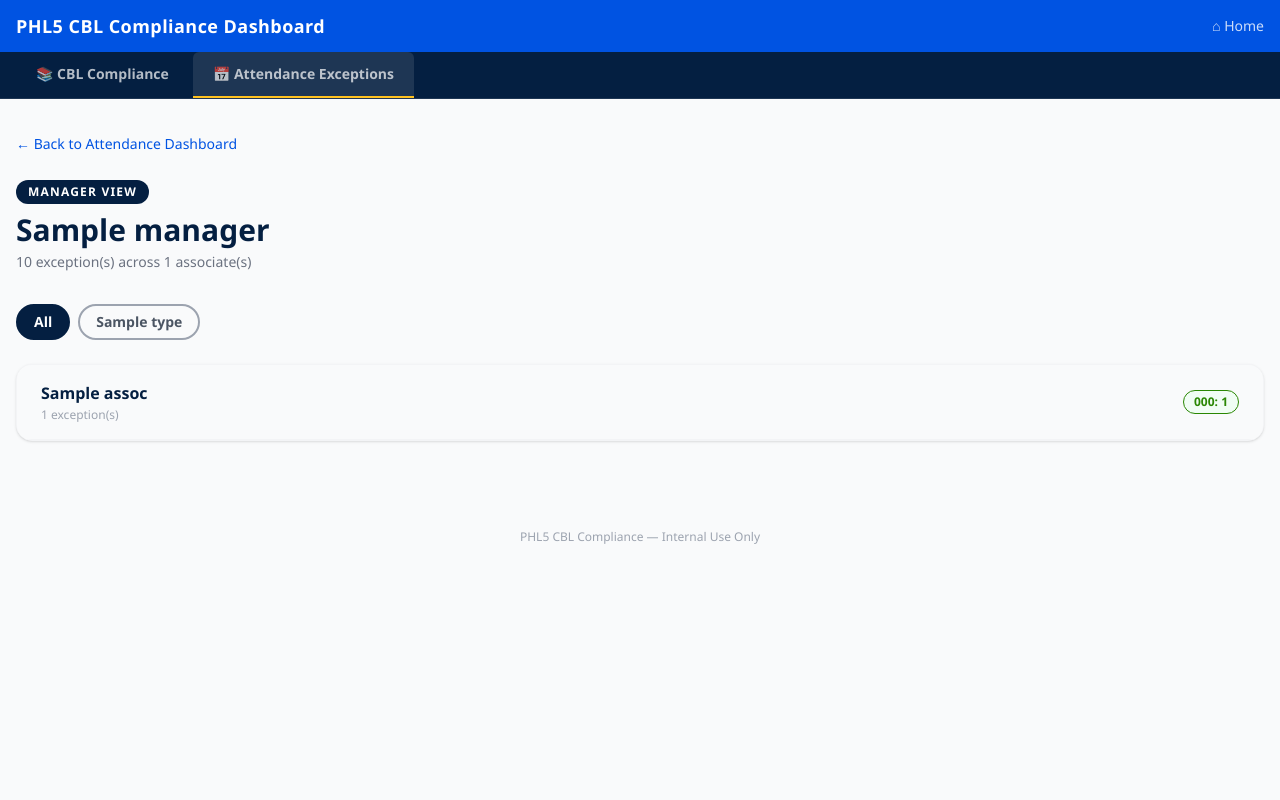
After one commit to shalingandhi-samy/HR-Compliance, a FastAPI app: template templates/attendance_manager.html in a window 1280 px wide. The commit adds this page. Run offline with FastAPI, Linux system fonts and the light colour scheme; the template is opened without the code that fills it: most values are stand-ins (such as "Sample title", 1, 10 or a date in 2020); some libraries are stand-ins or nearby versions.

Commit message:
feat: add Attendance Exceptions tab with manager drill-down

```diff
--- a/main.py
+++ b/main.py
@@ -7,6 +7,12 @@ from fastapi.staticfiles import StaticFiles
 from fastapi.templating import Jinja2Templates
 
 from data import get_manager_associates, get_summary, load_data, STATUS_ORDER
+from attendance_data import (
+    get_attendance_manager_detail,
+    get_attendance_summary,
+    load_attendance,
+    EXCEPTION_LABELS,
+)
 
 app = FastAPI(title="PHL5 Compliance Dashboard")
 app.mount("/static", StaticFiles(directory="static"), name="static")
@@ -38,6 +44,30 @@ async def manager_detail(request: Request, manager_name: str):
     })
 
 
+@app.get("/attendance", response_class=HTMLResponse)
+async def attendance(request: Request):
+    records = load_attendance()
+    summary = get_attendance_summary(records)
+    return templates.TemplateResponse("attendance.html", {
+        "request": request,
+        "summary": summary,
+        "labels": EXCEPTION_LABELS,
+    })
+
+
+@app.get("/attendance/manager/{manager_name}", response_class=HTMLResponse)
+async def attendance_manager(request: Request, manager_name: str):
+    manager = unquote(manager_name)
+    records = load_attendance()
+    data = get_attendance_manager_detail(records, manager)
+    return templates.TemplateResponse("attendance_manager.html", {
+        "request": request,
+        "data": data,
+        "labels": EXCEPTION_LABELS,
+        "quote": quote,
+    })
+
+
 if __name__ == "__main__":
     import uvicorn
     uvicorn.run("main:app", host="127.0.0.1", port=8501, reload=False)
--- /dev/null
+++ b/templates/attendance_manager.html
@@ -0,0 +1,141 @@
+{% extends "base.html" %}
+{% block title %}{{ data.manager }} &mdash; Attendance Exceptions{% endblock %}
+{% block content %}
+
+<a href="/attendance" class="inline-flex items-center gap-2 text-[#0053e2] hover:underline font-medium text-sm mb-6">
+  &#8592; Back to Attendance Dashboard
+</a>
+
+<div class="mb-8">
+  <div class="inline-block bg-[#041f41] text-white text-xs font-bold px-3 py-1 rounded-full uppercase tracking-widest mb-2">Manager View</div>
+  <h1 class="text-3xl font-black text-[#041f41]">{{ data.manager }}</h1>
+  <p class="text-gray-500 text-sm mt-1">
+    {{ data.total }} exception(s) across {{ data.sorted_assocs | length }} associate(s)
+  </p>
+</div>
+
+<!-- Exception Type Filter Pills -->
+{% set type_styles = {
+  'AT_ABSENT':         'border-red-400 text-red-600 hover:bg-red-50',
+  'AT_ABSENT_NO_CALL': 'border-rose-400 text-rose-700 hover:bg-rose-50',
+  'AT_EARLY_IN':       'border-blue-400 text-blue-600 hover:bg-blue-50',
+  'AT_EARLY_OUT':      'border-yellow-400 text-yellow-700 hover:bg-yellow-50',
+  'AT_INC_SHIFT':      'border-orange-400 text-orange-600 hover:bg-orange-50',
+  'AT_LATE_IN':        'border-purple-400 text-purple-600 hover:bg-purple-50',
+} %}
+<div class="flex flex-wrap gap-2 mb-6">
+  <button onclick="filterType('all')" data-type="all"
+    class="pill-btn active px-4 py-1.5 rounded-full text-sm font-semibold border-2 border-[#041f41] bg-[#041f41] text-white transition">
+    All
+  </button>
+  {% for t in data.all_types %}
+  <button onclick="filterType('{{ t }}')" data-type="{{ t }}"
+    class="pill-btn px-4 py-1.5 rounded-full text-sm font-semibold border-2 {{ type_styles.get(t, 'border-gray-400 text-gray-600 hover:bg-gray-50') }} transition">
+    {{ labels.get(t, t) }}
+  </button>
+  {% endfor %}
+</div>
+
+<!-- Associates List -->
+<div class="space-y-4" id="associates-container">
+  {% for assoc in data.sorted_assocs %}
+  {% set exceptions = data.assoc_map[assoc] %}
+  {% set exc_types = exceptions | map(attribute='exception_type') | list %}
+
+  <div class="associate-card bg-white rounded-2xl shadow border border-gray-100 overflow-hidden"
+       data-types="{{ exc_types | join(' ') }}">
+
+    <!-- Associate Header -->
+    <div class="flex items-center justify-between px-6 py-4 bg-gray-50 border-b border-gray-100 cursor-pointer"
+         onclick="this.parentElement.querySelector('.exc-body').classList.toggle('hidden')">
+      <div>
+        <div class="font-bold text-[#041f41] text-base">{{ assoc }}</div>
+        <div class="text-xs text-gray-400 mt-0.5">{{ exceptions | length }} exception(s)</div>
+      </div>
+      <div class="flex gap-2 flex-wrap justify-end">
+        {% set type_counts = {} %}
+        {% for exc in exceptions %}
+          {% if exc.exception_type not in type_counts %}
+            {% set _ = type_counts.update({exc.exception_type: 0}) %}
+          {% endif %}
+          {% set _ = type_counts.update({exc.exception_type: type_counts[exc.exception_type] + 1}) %}
+        {% endfor %}
+        {% for t, cnt in type_counts.items() %}
+          <span class="badge {{ 'status-overdue' if 'ABSENT' in t else ('status-7days' if 'EARLY_OUT' in t or 'INC' in t else ('status-30days' if 'EARLY_IN' in t else 'status-60days')) }}">
+            {{ labels.get(t, t) }}: {{ cnt }}
+          </span>
+        {% endfor %}
+      </div>
+    </div>
+
+    <!-- Exception Rows -->
+    <div class="exc-body hidden">
+      <table class="w-full text-sm">
+        <thead class="bg-gray-50 border-b border-gray-100">
+          <tr>
+            <th class="px-6 py-2 text-left text-gray-500 font-medium">Exception Type</th>
+            <th class="px-6 py-2 text-center text-gray-500 font-medium">Date</th>
+            <th class="px-6 py-2 text-center text-gray-500 font-medium">Duration</th>
+            <th class="px-6 py-2 text-center text-gray-500 font-medium">Occurrences</th>
+            <th class="px-6 py-2 text-left text-gray-500 font-medium">Team</th>
+          </tr>
+        </thead>
+        <tbody class="divide-y divide-gray-50">
+          {% for exc in exceptions | sort(attribute='exception_date') %}
+          <tr class="hover:bg-gray-50 transition exc-row" data-type="{{ exc.exception_type }}">
+            <td class="px-6 py-2.5">
+              <span class="badge {{ 'status-overdue' if 'ABSENT' in exc.exception_type else ('status-7days' if 'EARLY_OUT' in exc.exception_type or 'INC' in exc.exception_type else ('status-30days' if 'EARLY_IN' in exc.exception_type else 'status-60days')) }}">
+                {{ labels.get(exc.exception_type, exc.exception_type) }}
+              </span>
+            </td>
+            <td class="px-6 py-2.5 text-center text-gray-500">
+              {{ exc.exception_date.strftime('%m/%d/%Y') if exc.exception_date else '&mdash;' }}
+            </td>
+            <td class="px-6 py-2.5 text-center text-gray-500">
+              {{ exc.duration.strftime('%H:%M') if exc.duration else '&mdash;' }}
+            </td>
+            <td class="px-6 py-2.5 text-center text-gray-500">{{ exc.occurrence or '&mdash;' }}</td>
+            <td class="px-6 py-2.5 text-gray-500 text-xs">{{ exc.team_desc }}</td>
+          </tr>
+          {% endfor %}
+        </tbody>
+      </table>
+    </div>
+  </div>
+  {% endfor %}
+</div>
+
+<script>
+function filterType(type) {
+  document.querySelectorAll('.pill-btn').forEach(btn => {
+    btn.classList.remove('bg-[#041f41]', 'text-white');
+  });
+  const active = document.querySelector(`[data-type="${type}"]`);
+  if (active) active.classList.add('bg-[#041f41]', 'text-white');
+
+  document.querySelectorAll('.associate-card').forEach(card => {
+    if (type === 'all') {
+      card.style.display = '';
+    } else {
+      const types = card.getAttribute('data-types') || '';
+      card.style.display = types.includes(type) ? '' : 'none';
+    }
+  });
+
+  document.querySelectorAll('.associate-card').forEach(card => {
+    const body = card.querySelector('.exc-body');
+    if (!body) return;
+    if (type === 'all') {
+      body.classList.add('hidden');
+      card.querySelectorAll('.exc-row').forEach(r => r.style.display = '');
+    } else if (card.style.display !== 'none') {
+      body.classList.remove('hidden');
+      card.querySelectorAll('.exc-row').forEach(r => {
+        r.style.display = r.dataset.type === type ? '' : 'none';
+      });
+    }
+  });
+}
+</script>
+
+{% endblock %}
--- a/templates/base.html
+++ b/templates/base.html
@@ -34,12 +34,25 @@
   <nav class="bg-[#0053e2] shadow-md">
     <div class="max-w-7xl mx-auto px-4 py-3 flex items-center justify-between">
       <div class="flex items-center gap-3">
-        <div class="bg-[#ffc220] rounded-full w-8 h-8 flex items-center justify-center font-black text-[#041f41] text-sm">W</div>
         <span class="text-white font-bold text-lg tracking-wide">PHL5 CBL Compliance Dashboard</span>
       </div>
       <a href="/" class="text-white/80 hover:text-white text-sm transition">&#8962; Home</a>
     </div>
   </nav>
+
+  <!-- Tab Nav -->
+  <div class="bg-[#041f41] border-b border-white/10">
+    <div class="max-w-7xl mx-auto px-4 flex gap-1">
+      <a href="/" class="px-5 py-3 text-sm font-semibold text-white/70 hover:text-white hover:bg-white/10 transition rounded-t-md
+        {% if request.url.path == '/' or '/manager/' in request.url.path and '/attendance/' not in request.url.path %}bg-white/10 text-white border-b-2 border-[#ffc220]{% endif %}">
+        &#128218; CBL Compliance
+      </a>
+      <a href="/attendance" class="px-5 py-3 text-sm font-semibold text-white/70 hover:text-white hover:bg-white/10 transition rounded-t-md
+        {% if '/attendance' in request.url.path %}bg-white/10 text-white border-b-2 border-[#ffc220]{% endif %}">
+        &#128197; Attendance Exceptions
+      </a>
+    </div>
+  </div>
 
   <main class="max-w-7xl mx-auto px-4 py-8">
     {% block content %}{% endblock %}
```
Also changed, not shown: attendance_data.py (added, +169 -0 lines), read_excel.py (added, +16 -0 lines), templates/attendance.html (added, +199 -0 lines).
